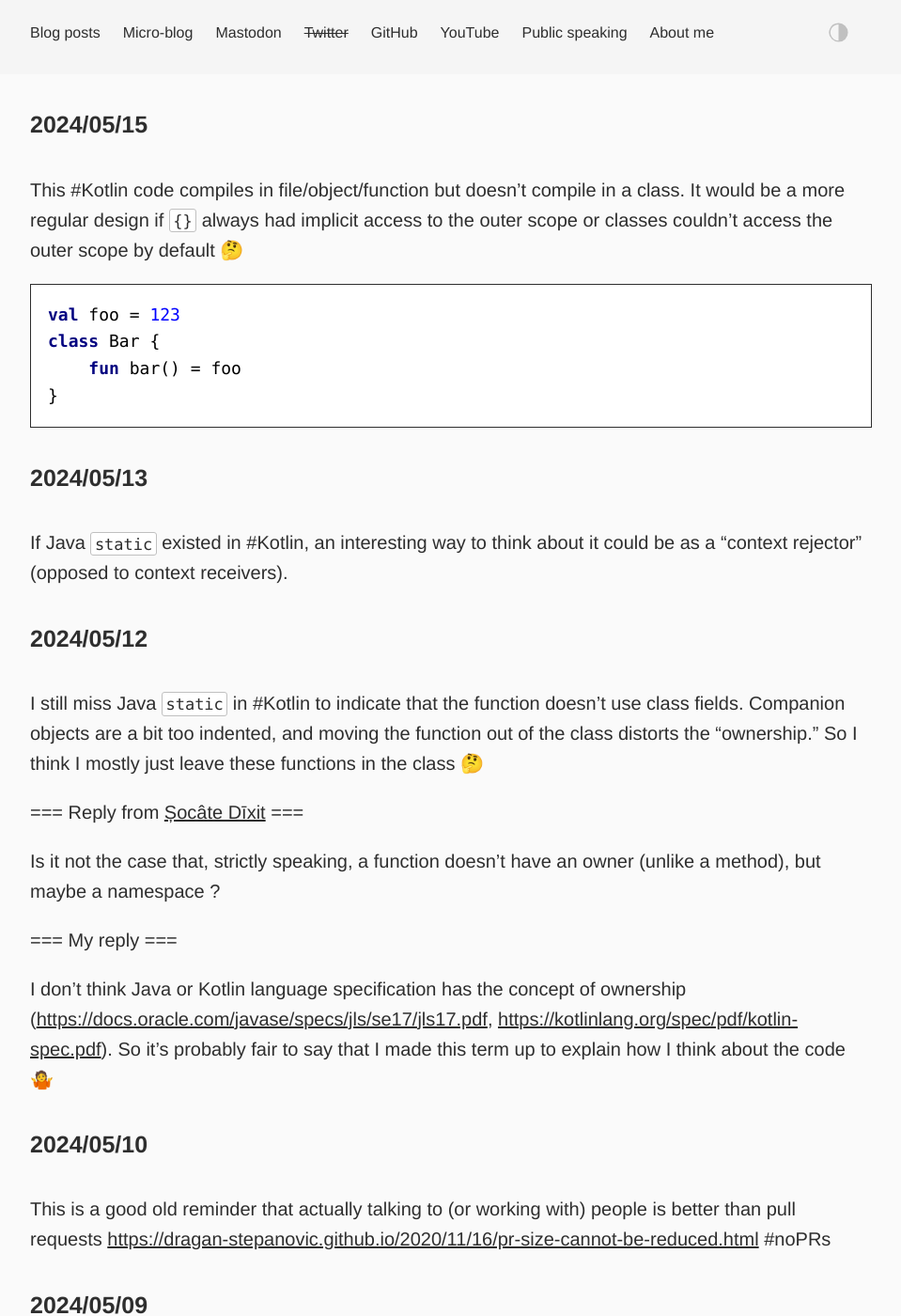
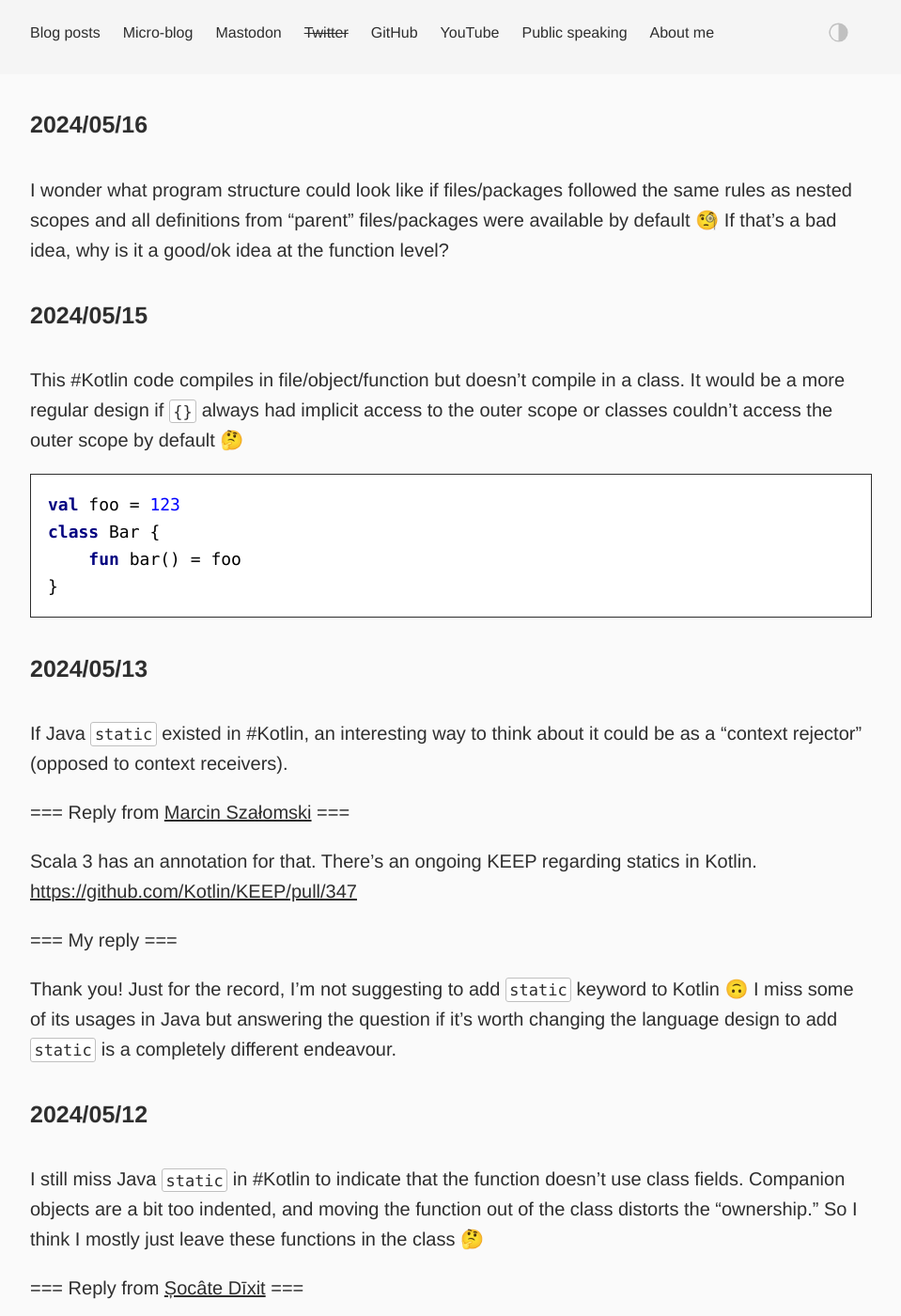
Before and after one commit to dkandalov/dkandalov.github.io, a Jekyll site: the page built from micro-blog.md, in a window 1280 px wide and 1400 px high. Shown: the whole window at 94% size, without its empty margins (160-1119 px from the left). Built offline with Jekyll 4.4.1, drawn with Linux system fonts in a browser that asks for light colours.

Commit message:
updated micro-blog

```diff
--- a/micro-blog.md
+++ b/micro-blog.md
@@ -2,6 +2,9 @@
 layout: post
 permalink: /micro-blog/
 ---
+
+#### 2024/05/16
+I wonder what program structure could look like if files/packages followed the same rules as nested scopes and all definitions from "parent" files/packages were available by default 🧐 If that's a bad idea, why is it a good/ok idea at the function level?
 
 #### 2024/05/15
 This #Kotlin code compiles in file/object/function but doesn't compile in a class. It would be a more regular design if `{}` always had implicit access to the outer scope or classes couldn't access the outer scope by default 🤔
@@ -15,6 +18,15 @@ class Bar {
 
 #### 2024/05/13
 If Java `static` existed in #Kotlin, an interesting way to think about it could be as a "context rejector" (opposed to context receivers).
+
+=== Reply from [Marcin Szałomski](https://twitter.com/baldram) ===
+
+Scala 3 has an annotation for that. There's an ongoing KEEP regarding statics in Kotlin.<br/>
+<https://github.com/Kotlin/KEEP/pull/347>
+
+=== My reply ===
+
+Thank you! Just for the record, I'm not suggesting to add `static` keyword to Kotlin 🙃 I miss some of its usages in Java but answering the question if it's worth changing the language design to add `static` is a completely different endeavour.
 
 #### 2024/05/12
 I still miss Java `static` in #Kotlin to indicate that the function doesn't use class fields. Companion objects are a bit too indented, and moving the function out of the class distorts the "ownership." So I think I mostly just leave these functions in the class 🤔
```
